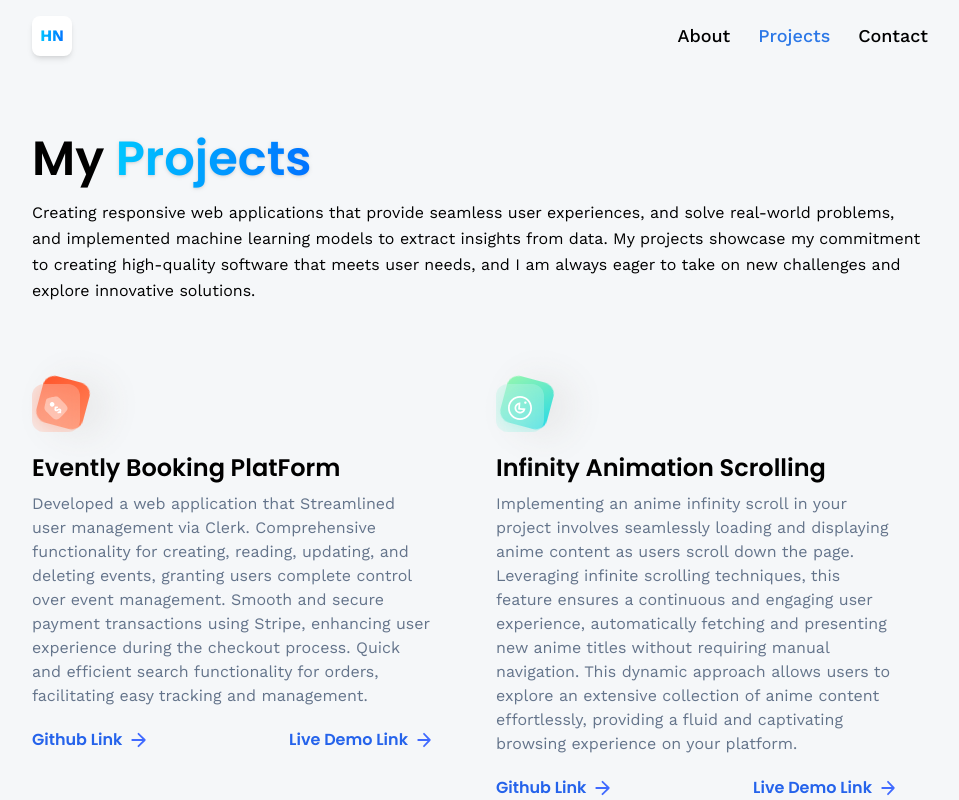
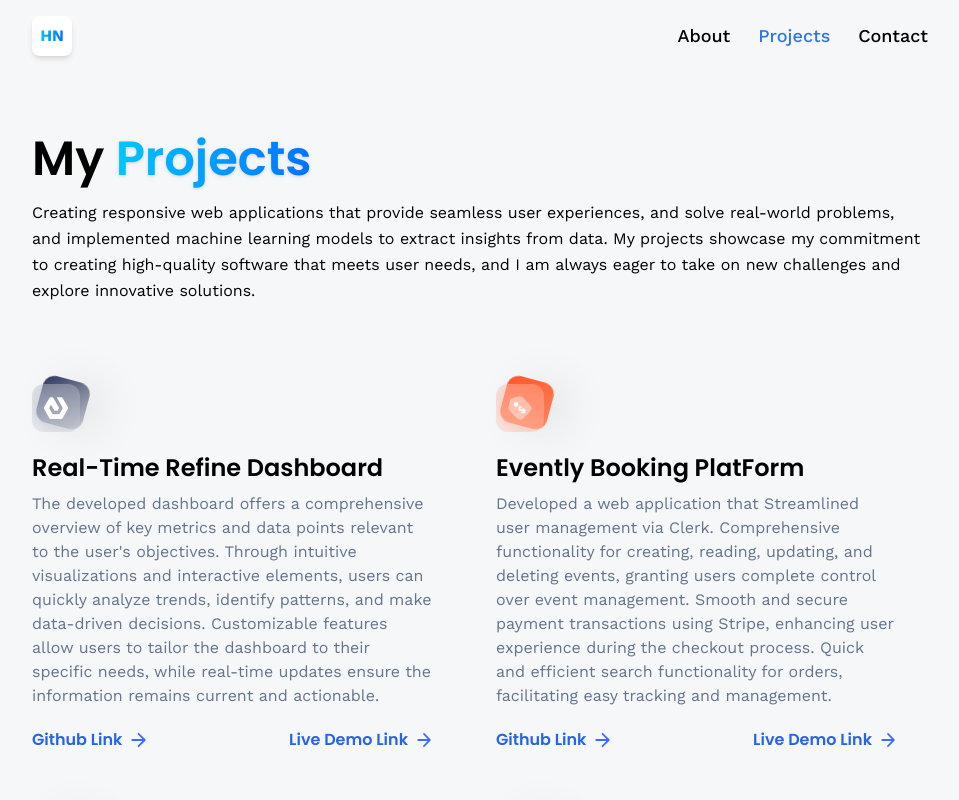
Before and after one commit to HerbertNtim/portfolio, a React (Vite) app: page /projects in a window 1280 px wide. Shown: the top 800 px of the page, without its empty margins (160-1119 px from the left). Built offline with nearby package versions, Linux system fonts and the light colour scheme; no server answers.

Commit message:
dashboard project added

```diff
--- a/src/constants/index.js
+++ b/src/constants/index.js
@@ -3,7 +3,6 @@ import {
     car,
     contact,
     css,
-    estate,
     express,
     git,
     github,
@@ -19,8 +18,8 @@ import {
     react,
     redux,
     sass,
+    estate,
     snapgram,
-    summiz,
     tailwindcss,
     threads,
     typescript
@@ -185,6 +184,14 @@ export const socialLinks = [
 
 export const projects = [
     {
+        iconUrl: estate,
+        theme: 'btn-back-black',
+        name: 'Real-Time Refine Dashboard',
+        description: "The developed dashboard offers a comprehensive overview of key metrics and data points relevant to the user's objectives. Through intuitive visualizations and interactive elements, users can quickly analyze trends, identify patterns, and make data-driven decisions. Customizable features allow users to tailor the dashboard to their specific needs, while real-time updates ensure the information remains current and actionable.",
+        link: 'https://github.com/HerbertNtim/react-admin-dashboard',
+        live: 'https://react-admin-dashboard-rust-delta.vercel.app'
+    },
+    {
         iconUrl: pricewise,
         theme: 'btn-back-red',
         name: 'Evently Booking PlatForm',
@@ -216,13 +223,7 @@ export const projects = [
         link: 'https://github.com/HerbertNtim/nike_landing_page',
         live: 'https://nike-landing-page-ewz.pages.dev/'
     },
-    // {
-    //     iconUrl: estate,
-    //     theme: 'btn-back-black',
-    //     name: 'Real-Estate Application',
-    //     description: 'Developed a web application for real estate listings, facilitating property searches and connecting buyers with sellers.',
-    //     link: 'https://github.com/adrianhajdin/projects_realestate',
-    // },
+
     // {
     //     iconUrl: summiz,
     //     theme: 'btn-back-yellow',
```
